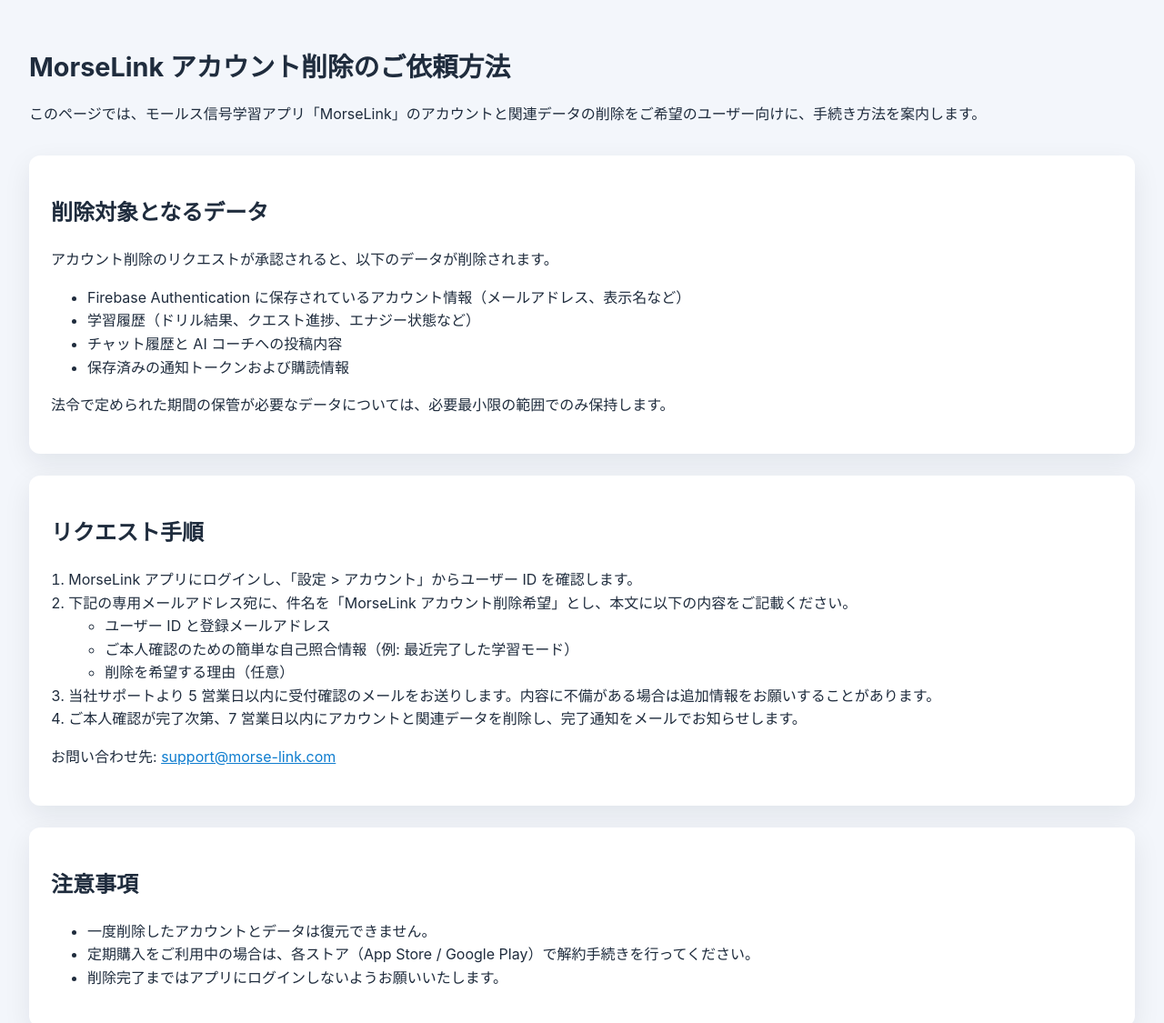
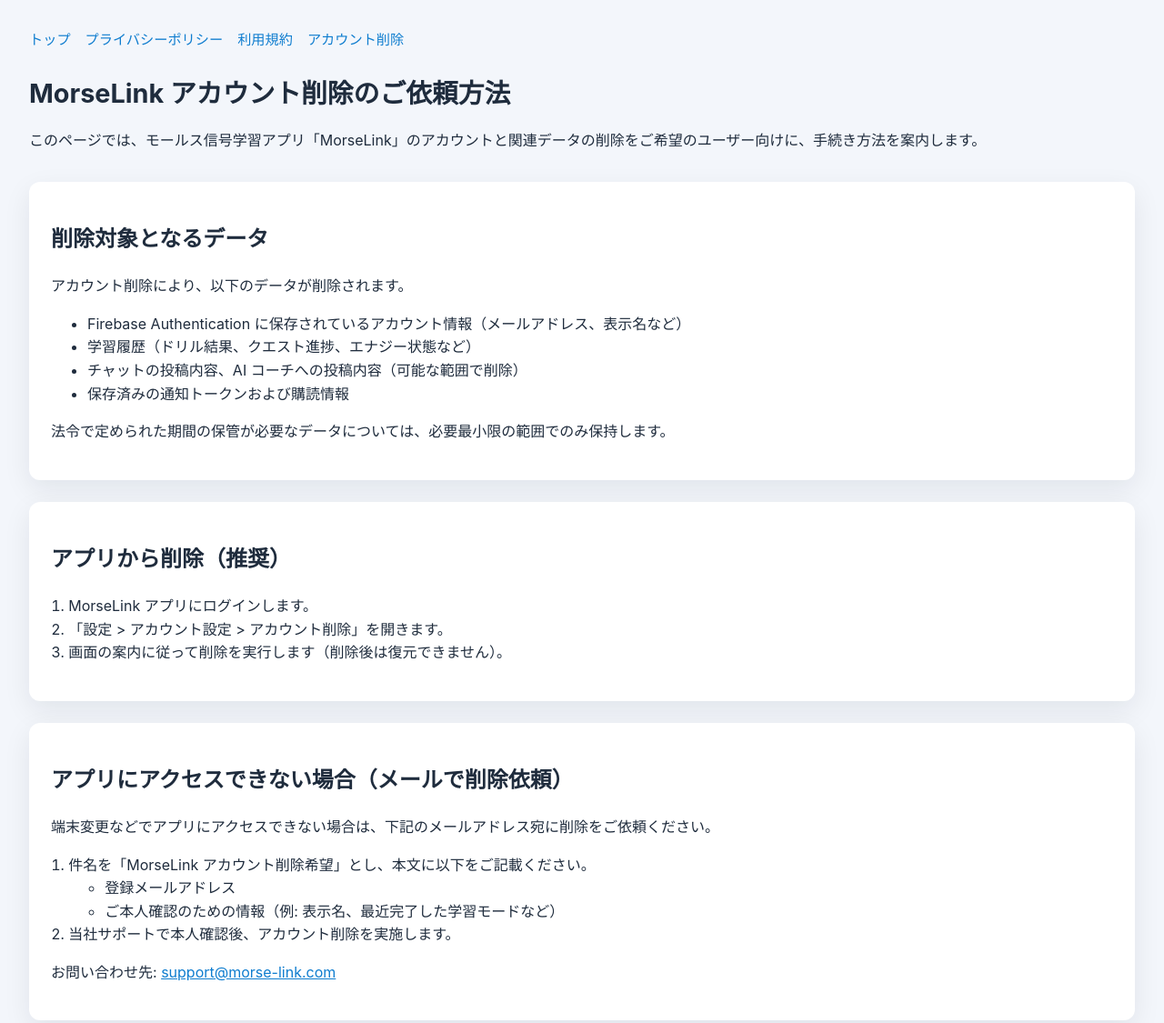
Before and after one commit to BrunoCasave/morse-link-site, a plain HTML site: page support/account-deletion.html in a window 1280 px wide. Shown: the top 1125 px of the page at 91% size. Drawn offline with Linux system fonts and the light colour scheme.

Commit message:
Add account deletion link

```diff
--- a/support/account-deletion.html
+++ b/support/account-deletion.html
@@ -3,7 +3,7 @@
   <head>
     <meta charset="UTF-8" />
     <meta name="viewport" content="width=device-width, initial-scale=1" />
-    <title>アカウント削除のリクエスト手順 | MorseLink</title>
+    <title>アカウント削除の手順 | MorseLink</title>
     <style>
       body {
         font-family: -apple-system, BlinkMacSystemFont, "Segoe UI", sans-serif;
@@ -12,6 +12,20 @@
         padding: 2rem;
         background: #f3f6fb;
         color: #1f2c3d;
+      }
+      nav {
+        display: flex;
+        gap: 1rem;
+        flex-wrap: wrap;
+        margin: 0 0 1.5rem;
+      }
+      nav a {
+        font-size: 0.95rem;
+        color: #0f7dcf;
+        text-decoration: none;
+      }
+      nav a:hover {
+        text-decoration: underline;
       }
       header {
         margin-bottom: 2rem;
@@ -40,6 +54,13 @@
     </style>
   </head>
   <body>
+    <nav aria-label="MorseLink site navigation">
+      <a href="../index.html">トップ</a>
+      <a href="../privacy.html">プライバシーポリシー</a>
+      <a href="../terms.html">利用規約</a>
+      <a href="./account-deletion.html" aria-current="page">アカウント削除</a>
+    </nav>
+
     <header>
       <h1>MorseLink アカウント削除のご依頼方法</h1>
       <p>
@@ -49,36 +70,41 @@
 
     <section>
       <h2>削除対象となるデータ</h2>
-      <p>アカウント削除のリクエストが承認されると、以下のデータが削除されます。</p>
+      <p>アカウント削除により、以下のデータが削除されます。</p>
       <ul>
         <li>Firebase Authentication に保存されているアカウント情報（メールアドレス、表示名など）</li>
         <li>学習履歴（ドリル結果、クエスト進捗、エナジー状態など）</li>
-        <li>チャット履歴と AI コーチへの投稿内容</li>
+        <li>チャットの投稿内容、AI コーチへの投稿内容（可能な範囲で削除）</li>
         <li>保存済みの通知トークンおよび購読情報</li>
       </ul>
       <p>法令で定められた期間の保管が必要なデータについては、必要最小限の範囲でのみ保持します。</p>
     </section>
 
     <section>
-      <h2>リクエスト手順</h2>
+      <h2>アプリから削除（推奨）</h2>
       <ol>
-        <li>MorseLink アプリにログインし、「設定 &gt; アカウント」からユーザー ID を確認します。</li>
+        <li>MorseLink アプリにログインします。</li>
+        <li>「設定 &gt; アカウント設定 &gt; アカウント削除」を開きます。</li>
+        <li>画面の案内に従って削除を実行します（削除後は復元できません）。</li>
+      </ol>
+    </section>
+
+    <section>
+      <h2>アプリにアクセスできない場合（メールで削除依頼）</h2>
+      <p>
+        端末変更などでアプリにアクセスできない場合は、下記のメールアドレス宛に削除をご依頼ください。
+      </p>
+      <ol>
         <li>
-          下記の専用メールアドレス宛に、件名を「MorseLink アカウント削除希望」とし、本文に以下の内容をご記載ください。
+          件名を「MorseLink アカウント削除希望」とし、本文に以下をご記載ください。
           <ul>
-            <li>ユーザー ID と登録メールアドレス</li>
-            <li>ご本人確認のための簡単な自己照合情報（例: 最近完了した学習モード）</li>
-            <li>削除を希望する理由（任意）</li>
+            <li>登録メールアドレス</li>
+            <li>ご本人確認のための情報（例: 表示名、最近完了した学習モードなど）</li>
           </ul>
         </li>
-        <li>
-          当社サポートより 5 営業日以内に受付確認のメールをお送りします。内容に不備がある場合は追加情報をお願いすることがあります。
-        </li>
-        <li>ご本人確認が完了次第、7 営業日以内にアカウントと関連データを削除し、完了通知をメールでお知らせします。</li>
+        <li>当社サポートで本人確認後、アカウント削除を実施します。</li>
       </ol>
-      <p>
-        お問い合わせ先: <a href="mailto:support@morse-link.com">support@morse-link.com</a>
-      </p>
+      <p>お問い合わせ先: <a href="mailto:support@morse-link.com">support@morse-link.com</a></p>
     </section>
 
     <section>
@@ -86,7 +112,15 @@
       <ul>
         <li>一度削除したアカウントとデータは復元できません。</li>
         <li>定期購入をご利用中の場合は、各ストア（App Store / Google Play）で解約手続きを行ってください。</li>
-        <li>削除完了まではアプリにログインしないようお願いいたします。</li>
+        <li>購入/課金の返金は行っていません（購入履歴はストア側に残ります）。</li>
+      </ul>
+    </section>
+
+    <section>
+      <h2>関連リンク</h2>
+      <ul>
+        <li><a href="../privacy.html">プライバシーポリシー</a></li>
+        <li><a href="../terms.html">利用規約</a></li>
       </ul>
     </section>
 
```
